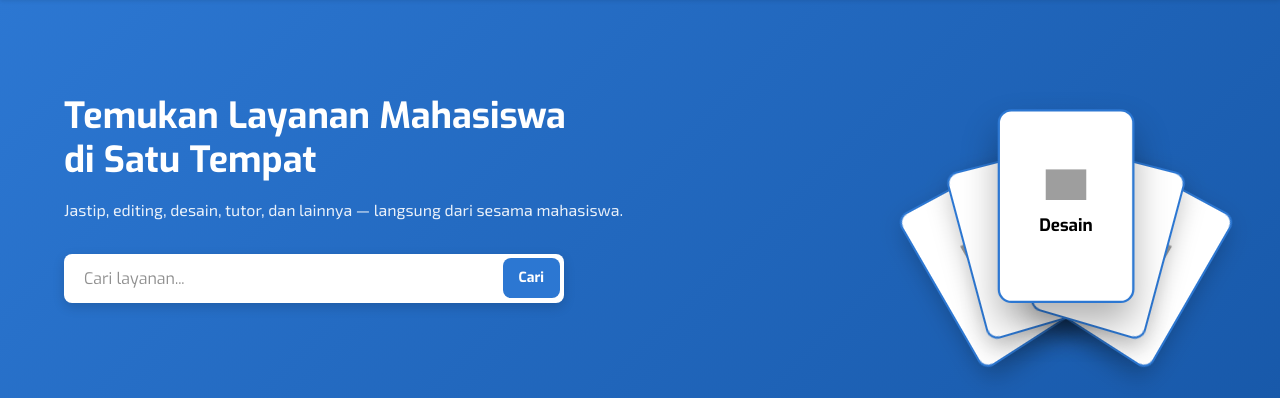
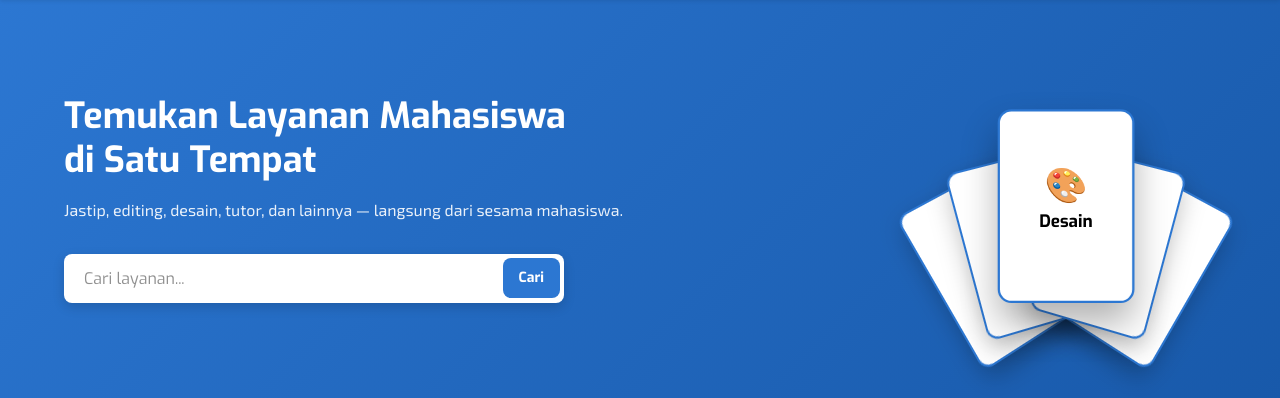
Before and after one commit to FikryYay4/CampusHub, a Flask app: page / in a window 1280 px wide. Shown: the part 65-463 px from the top of the page. Run offline with Flask 3, Linux system fonts and the light colour scheme; data comes from the database, SQL or seed files in the repository; data that the repository does not hold is empty; grey boxes are pictures that could not be loaded.

Commit message:
fix: use emoji instead of missing PNG files in fan cards

```diff
--- a/app/static/css/style.css
+++ b/app/static/css/style.css
@@ -386,7 +386,7 @@ a:hover {
     object-fit: contain;
 }
 
-.fan-card-emoji-fallback {
+.fan-card-emoji {
     font-size: 30px;
     line-height: 1;
 }
--- a/app/templates/public/home.html
+++ b/app/templates/public/home.html
@@ -21,19 +21,16 @@
         <!-- Signature Moment: Fan Cards -->
         <div class="service-fan" aria-hidden="true">
             {% set fan_items = [
-                ('jastip.png', '🍔', 'Jastip'),
-                ('editing.png', '📝', 'Editing'),
-                ('desain.png', '🎨', 'Desain'),
-                ('tutor.png', '📚', 'Tutor'),
-                ('print.png', '🖨️', 'Print')
+                ('🍔', 'Jastip'),
+                ('📝', 'Editing'),
+                ('🎨', 'Desain'),
+                ('📚', 'Tutor'),
+                ('🖨️', 'Print')
             ] %}
-            {% for icon_file, emoji, label in fan_items %}
+            {% for emoji, label in fan_items %}
             <div class="fan-card">
                 <div class="fan-card-inner">
-                    <img src="{{ url_for('static', filename='img/icons/' ~ icon_file) }}" alt=""
-                         class="fan-card-icon"
-                         onerror="this.style.display='none'; this.nextElementSibling.style.display='block';">
-                    <span class="fan-card-emoji-fallback" style="display:none;">{{ emoji }}</span>
+                    <span class="fan-card-emoji">{{ emoji }}</span>
                     <span class="fan-card-label">{{ label }}</span>
                 </div>
             </div>
```
